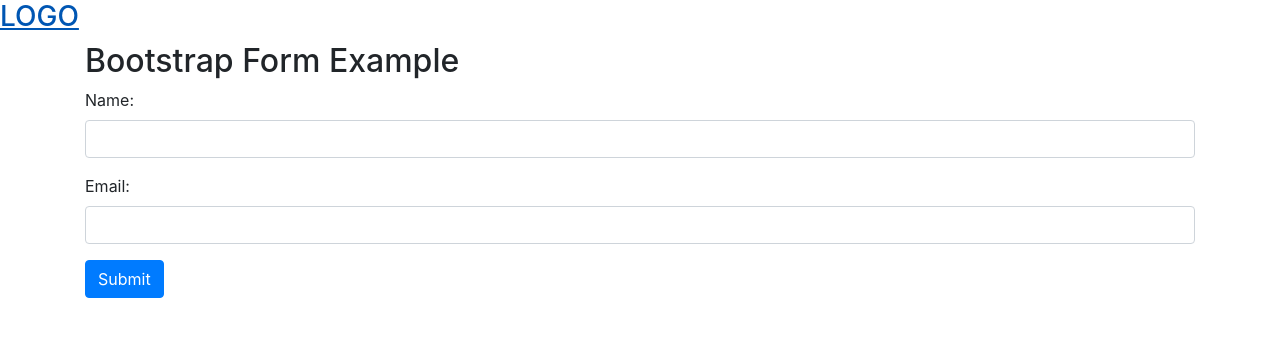
After one commit to osamabinazam/StudyBud, a Django app: template base/templates/base/boot.html in a window 1280 px wide. The commit adds this page. Shown: the top 337 px of the page. Run offline with Django 4.2, Linux system fonts and the light colour scheme; the template is opened without the code that fills it, so the values that code supplies are empty; some libraries are stand-ins or nearby versions.

Commit message:
Embedded bootstrap form

```diff
--- /dev/null
+++ b/base/templates/base/boot.html
@@ -0,0 +1,28 @@
+
+{% extends 'main.html' %}
+
+{%block content%}
+<div class="container">
+    <h2>Bootstrap Form Example</h2>
+    <form method="POST" >
+        {% csrf_token %}
+        <div class="form-group">
+            <label for="name">Name:</label>
+            <input type="text" class="form-control" id="name" name="name">
+        </div>
+        <div class="form-group">
+            <label for="email">Email:</label>
+            <input type="email" class="form-control" id="email" name="email">
+        </div>
+        <button type="submit" class="btn btn-primary">Submit</button>
+    </form>
+</div>
+
+
+
+<link rel="stylesheet" href="https://maxcdn.bootstrapcdn.com/bootstrap/4.5.2/css/bootstrap.min.css">
+    <script src="https://ajax.googleapis.com/ajax/libs/jquery/3.5.1/jquery.min.js"></script>
+    <script src="https://cdnjs.cloudflare.com/ajax/libs/popper.js/1.16.0/umd/popper.min.js"></script>
+    <script src="https://maxcdn.bootstrapcdn.com/bootstrap/4.5.2/js/bootstrap.min.js"></script>
+
+{% endblock content%}
--- a/base/urls.py
+++ b/base/urls.py
@@ -8,4 +8,7 @@ urlpatterns = [
    path("room/<str:pk>",views.room, name="room"),
    path("create-room/", views.createRoom, name="create-room"),
    path('update-room/<str:pk>/', views.updateRoom, name="update-room"),
+
 ]
+
+# path('submit-form/',views.submit_boot , name='submit-form'),
```
Also changed, not shown: base/templates/base/home.html (+8 -3 lines), base/views.py (+22 -0 lines), db.sqlite3, 1 other file.
